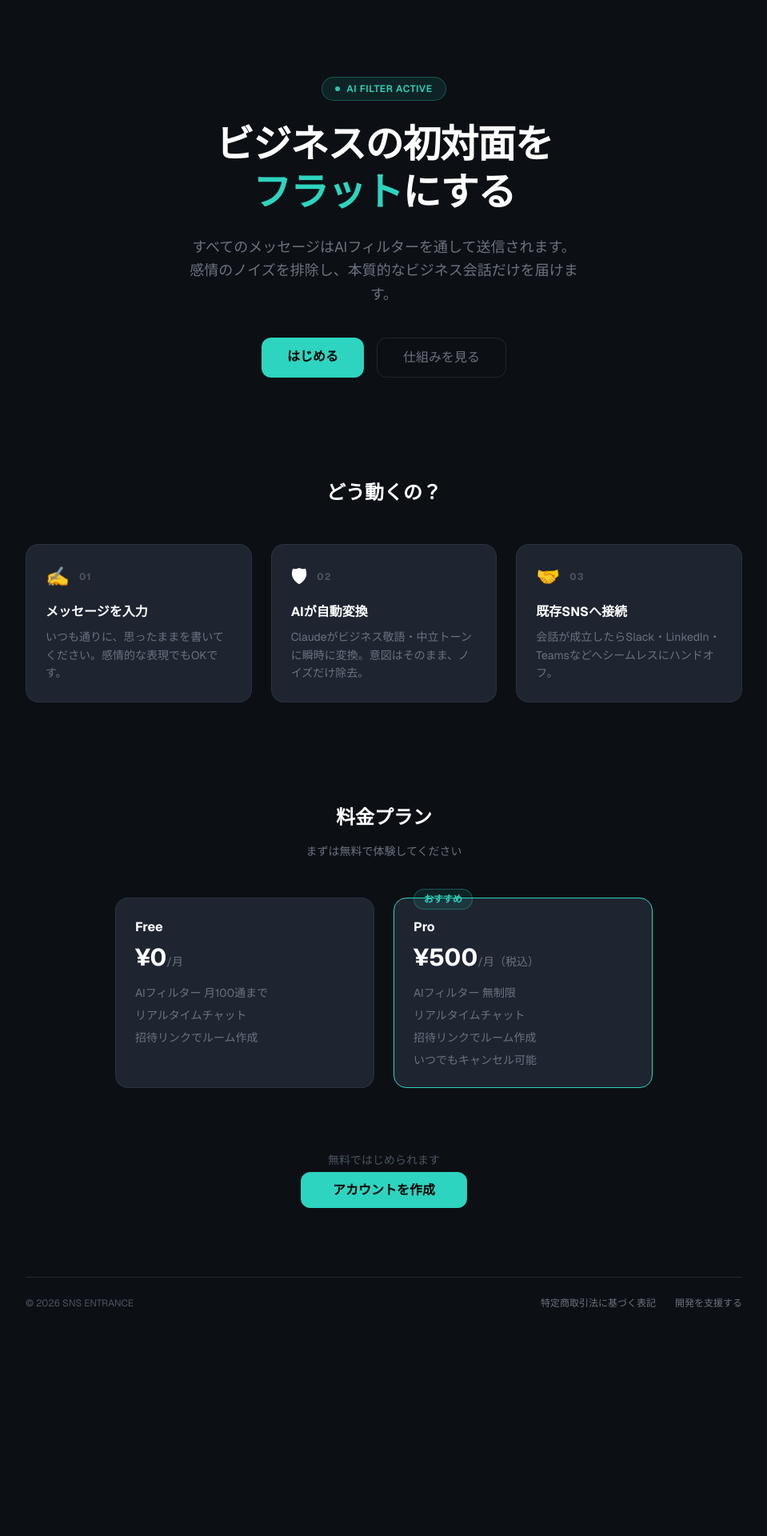
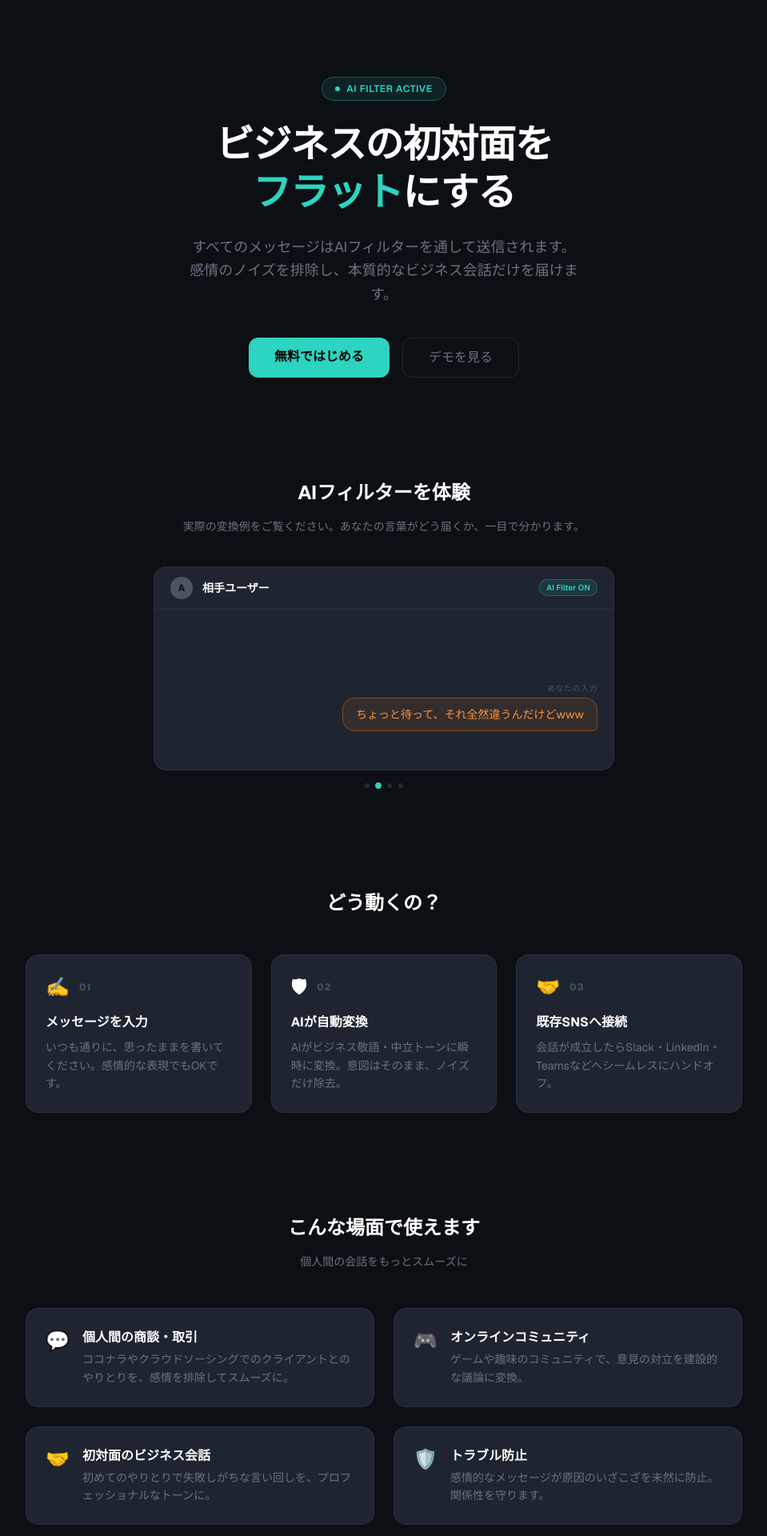
Before and after one commit to kihirokwhr/sns-entrance, a Next.js app: page / in a window 1280 px wide. Shown: the top 1920 px of the page at 80% size, without its empty margins (160-1119 px from the left). Before the commit the page ends 1781 px from the top, so only its background shows below. Built offline with nearby package versions, Linux system fonts and the light colour scheme.

Commit message:
OGPカードを追加

```diff
--- a/app/globals.css
+++ b/app/globals.css
@@ -81,3 +81,8 @@ html, body { height: 100%; }
 ::-webkit-scrollbar { width: 4px; }
 ::-webkit-scrollbar-track { background: transparent; }
 ::-webkit-scrollbar-thumb { background: var(--c-border); border-radius: 2px; }
+
+@keyframes fadeIn {
+  from { opacity: 0; transform: translateY(6px); }
+  to { opacity: 1; transform: translateY(0); }
+}
--- a/app/layout.tsx
+++ b/app/layout.tsx
@@ -8,10 +8,10 @@ const geistMono = Geist_Mono({ variable: '--font-geist-mono', subsets: ['latin']
 
 export const metadata: Metadata = {
   title: 'SNS ENTRANCE — ビジネスの入り口',
-  description: 'すべてのメッセージにAIフィルターをかけるビジネスチャット。初対面をフラットに。',
+  description: '送信メッセージをAIが自動でビジネス敬語に変換。感情を整理して届けるチャットサービスです。',
   openGraph: {
     title: 'SNS ENTRANCE — ビジネスの入り口',
-    description: 'AIが感情を除去するビジネスチャット。初対面の壁をフラットに越える。',
+    description: '送信メッセージをAIが自動でビジネス敬語に変換。感情を整理して届けるチャットサービスです。',
     images: [{ url: '/og-image.png', width: 1200, height: 630 }],
     type: 'website',
     locale: 'ja_JP',
@@ -19,7 +19,7 @@ export const metadata: Metadata = {
   twitter: {
     card: 'summary_large_image',
     title: 'SNS ENTRANCE — ビジネスの入り口',
-    description: 'AIが感情を除去するビジネスチャット。初対面の壁をフラットに越える。',
+    description: '送信メッセージをAIが自動でビジネス敬語に変換。感情を整理して届けるチャットサービスです。',
     images: ['/og-image.png'],
   },
 }
--- a/app/page.tsx
+++ b/app/page.tsx
@@ -1,8 +1,10 @@
 import Link from 'next/link'
+import { FilterDemo } from '@/components/landing/FilterDemo'
 
 export default function LandingPage() {
   return (
-    <main className="flex min-h-full flex-col items-center justify-center px-6 py-24">
+    <main className="flex min-h-full flex-col items-center px-6 py-24">
+      {/* Hero */}
       <span
         className="mb-6 inline-flex items-center gap-2 rounded-full px-4 py-1.5 text-xs font-semibold text-c-accent uppercase tracking-wider"
         style={{ border: '1px solid var(--c-accent-soft-bd)', background: 'var(--c-accent-soft)' }}
@@ -25,23 +27,33 @@ export default function LandingPage() {
           href="/login"
           className="btn-accent rounded-xl px-8 py-3 text-base font-semibold transition-colors"
         >
-          はじめる
+          無料ではじめる
         </Link>
         <a
-          href="#how"
+          href="#demo"
           className="rounded-xl px-8 py-3 text-base text-c-text-sub hover:text-c-text transition-colors"
           style={{ border: '1px solid var(--c-border)' }}
         >
-          仕組みを見る
+          デモを見る
         </a>
       </div>
 
+      {/* Live Demo */}
+      <section id="demo" className="mt-32 w-full max-w-4xl">
+        <h2 className="text-center text-2xl font-bold text-c-text mb-4">AIフィルターを体験</h2>
+        <p className="text-center text-sm text-c-text-sub mb-10">
+          実際の変換例をご覧ください。あなたの言葉がどう届くか、一目で分かります。
+        </p>
+        <FilterDemo />
+      </section>
+
+      {/* How it works */}
       <section id="how" className="mt-32 w-full max-w-4xl">
         <h2 className="text-center text-2xl font-bold text-c-text mb-12">どう動くの？</h2>
         <div className="grid grid-cols-1 md:grid-cols-3 gap-6">
           {[
             { step: '01', icon: '✍️', title: 'メッセージを入力', desc: 'いつも通りに、思ったままを書いてください。感情的な表現でもOKです。' },
-            { step: '02', icon: '🛡', title: 'AIが自動変換', desc: 'Claudeがビジネス敬語・中立トーンに瞬時に変換。意図はそのまま、ノイズだけ除去。' },
+            { step: '02', icon: '🛡', title: 'AIが自動変換', desc: 'AIがビジネス敬語・中立トーンに瞬時に変換。意図はそのまま、ノイズだけ除去。' },
             { step: '03', icon: '🤝', title: '既存SNSへ接続', desc: '会話が成立したらSlack・LinkedIn・Teamsなどへシームレスにハンドオフ。' },
           ].map((f) => (
             <div
@@ -55,6 +67,32 @@ export default function LandingPage() {
               </div>
               <h3 className="text-base font-bold text-c-text mb-2">{f.title}</h3>
               <p className="text-sm text-c-text-sub leading-relaxed">{f.desc}</p>
+            </div>
+          ))}
+        </div>
+      </section>
+
+      {/* Use Cases */}
+      <section className="mt-32 w-full max-w-4xl">
+        <h2 className="text-center text-2xl font-bold text-c-text mb-4">こんな場面で使えます</h2>
+        <p className="text-center text-sm text-c-text-sub mb-12">個人間の会話をもっとスムーズに</p>
+        <div className="grid grid-cols-1 md:grid-cols-2 gap-6">
+          {[
+            { icon: '💬', title: '個人間の商談・取引', desc: 'ココナラやクラウドソーシングでのクライアントとのやりとりを、感情を排除してスムーズに。' },
+            { icon: '🎮', title: 'オンラインコミュニティ', desc: 'ゲームや趣味のコミュニティで、意見の対立を建設的な議論に変換。' },
+            { icon: '🤝', title: '初対面のビジネス会話', desc: '初めてのやりとりで失敗しがちな言い回しを、プロフェッショナルなトーンに。' },
+            { icon: '🛡️', title: 'トラブル防止', desc: '感情的なメッセージが原因のいざこざを未然に防止。関係性を守ります。' },
+          ].map((uc) => (
+            <div
+              key={uc.title}
+              className="rounded-2xl p-6 flex gap-4"
+              style={{ border: '1px solid var(--c-border)', background: 'var(--c-surface)' }}
+            >
+              <span className="text-2xl shrink-0">{uc.icon}</span>
+              <div>
+                <h3 className="text-base font-bold text-c-text mb-1">{uc.title}</h3>
+                <p className="text-sm text-c-text-sub leading-relaxed">{uc.desc}</p>
+              </div>
             </div>
           ))}
         </div>
@@ -103,6 +141,7 @@ export default function LandingPage() {
         </div>
       </section>
 
+      {/* CTA */}
       <div className="mt-20 text-center">
         <p className="text-c-text-muted text-sm mb-4">無料ではじめられます</p>
         <Link
@@ -117,18 +156,35 @@ export default function LandingPage() {
       <footer className="mt-24 w-full max-w-4xl pb-12" style={{ borderTop: '1px solid var(--c-border)', paddingTop: '24px' }}>
         <div className="flex flex-col md:flex-row items-center justify-between gap-4">
           <p className="text-xs text-c-text-muted">&copy; {new Date().getFullYear()} SNS ENTRANCE</p>
-          <div className="flex gap-6">
-            <Link href="/legal" className="text-xs text-c-text-sub hover:text-c-text transition-colors">
-              特定商取引法に基づく表記
-            </Link>
+          <div className="flex gap-6 items-center">
+            {/* SNS Links */}
+            <a
+              href="https://x.com/sns_entrance"
+              target="_blank"
+              rel="noopener noreferrer"
+              className="text-xs text-c-text-sub hover:text-c-text transition-colors"
+            >
+              X (Twitter)
+            </a>
+            <a
+              href="https://youtube.com/@sns_entrance"
+              target="_blank"
+              rel="noopener noreferrer"
+              className="text-xs text-c-text-sub hover:text-c-text transition-colors"
+            >
+              YouTube
+            </a>
             <a
               href="https://ko-fi.com/sns_entrance"
               target="_blank"
               rel="noopener noreferrer"
               className="text-xs text-c-text-sub hover:text-c-text transition-colors"
             >
-              開発を支援する
+              ☕ 開発を支援する
             </a>
+            <Link href="/legal" className="text-xs text-c-text-sub hover:text-c-text transition-colors">
+              特定商取引法に基づく表記
+            </Link>
           </div>
         </div>
       </footer>
--- /dev/null
+++ b/components/landing/FilterDemo.tsx
@@ -0,0 +1,131 @@
+'use client'
+
+import { useEffect, useState } from 'react'
+
+const EXAMPLES = [
+  {
+    original: 'は？そんなの聞いてないんだけど。マジで困るんですけど。',
+    filtered: 'その件については伺っておりませんでした。対応方法についてご相談させてください。',
+  },
+  {
+    original: 'ちょっと待って、それ全然違うんだけどwww',
+    filtered: '認識に相違があるようです。改めて確認させていただけますか？',
+  },
+  {
+    original: 'いや関係ないでしょそれ。話そらさないでくれる？',
+    filtered: '本題に戻らせてください。先ほどの件についてお聞きしたいです。',
+  },
+  {
+    original: 'もういいわ、好きにしてください。知らんけど。',
+    filtered: 'この件はお任せいたします。何かあればお気軽にご連絡ください。',
+  },
+]
+
+export function FilterDemo() {
+  const [index, setIndex] = useState(0)
+  const [phase, setPhase] = useState<'original' | 'filtering' | 'filtered'>('original')
+
+  useEffect(() => {
+    const timers: ReturnType<typeof setTimeout>[] = []
+
+    const run = () => {
+      setPhase('original')
+      timers.push(setTimeout(() => setPhase('filtering'), 1800))
+      timers.push(setTimeout(() => setPhase('filtered'), 2600))
+      timers.push(
+        setTimeout(() => {
+          setIndex((i) => (i + 1) % EXAMPLES.length)
+        }, 5500)
+      )
+    }
+
+    run()
+    return () => timers.forEach(clearTimeout)
+  }, [index])
+
+  const example = EXAMPLES[index]
+
+  return (
+    <div className="w-full max-w-xl mx-auto">
+      {/* Chat mockup */}
+      <div
+        className="rounded-2xl overflow-hidden"
+        style={{ border: '1px solid var(--c-border)', background: 'var(--c-surface)' }}
+      >
+        {/* Header */}
+        <div className="px-5 py-3 flex items-center gap-3" style={{ borderBottom: '1px solid var(--c-border)' }}>
+          <div className="w-7 h-7 rounded-full bg-c-text-muted flex items-center justify-center text-xs font-bold text-c-bg">
+            A
+          </div>
+          <span className="text-sm font-semibold text-c-text">相手ユーザー</span>
+          <span
+            className="ml-auto text-[10px] px-2 py-0.5 rounded-full font-semibold text-c-accent"
+            style={{ background: 'var(--c-accent-soft)', border: '1px solid var(--c-accent-soft-bd)' }}
+          >
+            AI Filter ON
+          </span>
+        </div>
+
+        {/* Messages area */}
+        <div className="px-5 py-6 min-h-[200px] flex flex-col justify-end gap-4">
+          {/* Your input */}
+          <div className="flex flex-col items-end gap-1">
+            <span className="text-[10px] text-c-text-muted uppercase tracking-wider">あなたの入力</span>
+            <div
+              className="max-w-[85%] rounded-2xl rounded-br-md px-4 py-2.5 text-sm transition-opacity duration-300"
+              style={{
+                background: 'var(--c-orig-soft)',
+                border: '1px solid var(--c-orig-bd)',
+                color: 'var(--c-orig-label)',
+                opacity: phase !== 'original' ? 0.4 : 1,
+              }}
+            >
+              {example.original}
+            </div>
+          </div>
+
+          {/* Filter indicator */}
+          <div className="flex items-center justify-center gap-2 py-1">
+            {phase === 'filtering' && (
+              <span className="text-xs text-c-accent animate-pulse">AI フィルター変換中...</span>
+            )}
+            {phase === 'filtered' && (
+              <span className="text-xs text-c-accent">↓ 相手に届くメッセージ</span>
+            )}
+          </div>
+
+          {/* Filtered output */}
+          {phase === 'filtered' && (
+            <div className="flex flex-col items-end gap-1">
+              <span className="text-[10px] text-c-text-muted uppercase tracking-wider">送信されるメッセージ</span>
+              <div
+                className="max-w-[85%] rounded-2xl rounded-br-md px-4 py-2.5 text-sm animate-[fadeIn_0.4s_ease]"
+                style={{
+                  background: 'var(--c-filt-soft)',
+                  border: '1px solid var(--c-filt-bd)',
+                  color: 'var(--c-filt-label)',
+                }}
+              >
+                {example.filtered}
+              </div>
+            </div>
+          )}
+        </div>
+      </div>
+
+      {/* Dots indicator */}
+      <div className="flex justify-center gap-2 mt-4">
+        {EXAMPLES.map((_, i) => (
+          <span
+            key={i}
+            className="w-1.5 h-1.5 rounded-full transition-all duration-300"
+            style={{
+              background: i === index ? 'var(--c-accent)' : 'var(--c-border)',
+              transform: i === index ? 'scale(1.3)' : 'scale(1)',
+            }}
+          />
+        ))}
+      </div>
+    </div>
+  )
+}
```
